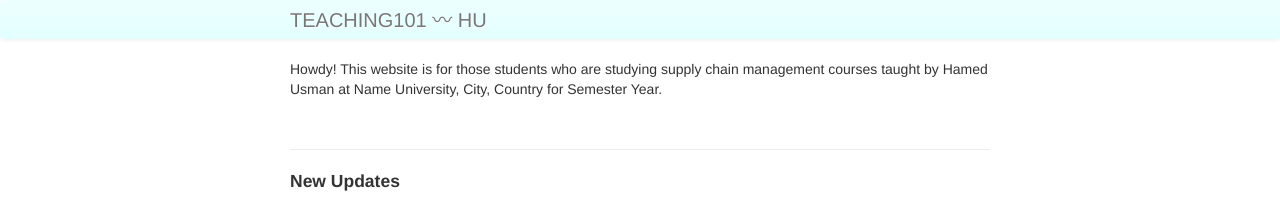
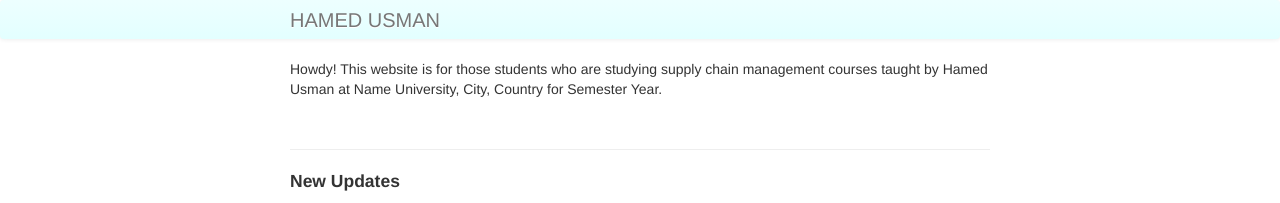
Before and after one commit to 101scm/101scm.github.io, a Jekyll site: the page built from index.md, in a window 1280 px wide. Shown: the top 203 px of the page. Built offline with Jekyll 4.4.1, drawn with Linux system fonts in a browser that asks for light colours.

Commit message:
Update _config.yml

```diff
--- a/_config.yml
+++ b/_config.yml
@@ -8,7 +8,7 @@ highlighter: rouge
 # Themes are encouraged to use these universal variables
 # so be sure to set them if your theme uses them.
 #
-title : TEACHING101 〰 HU
+title : HAMED USMAN
 author :
   name :
   email :
```
